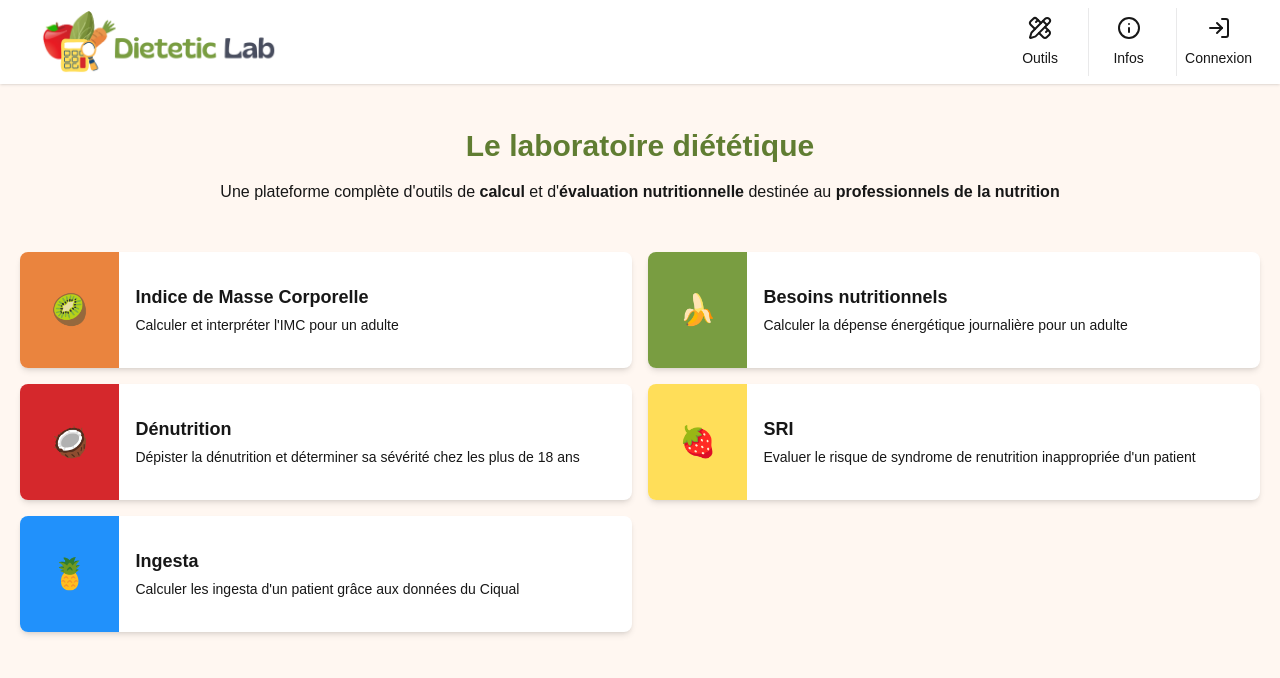
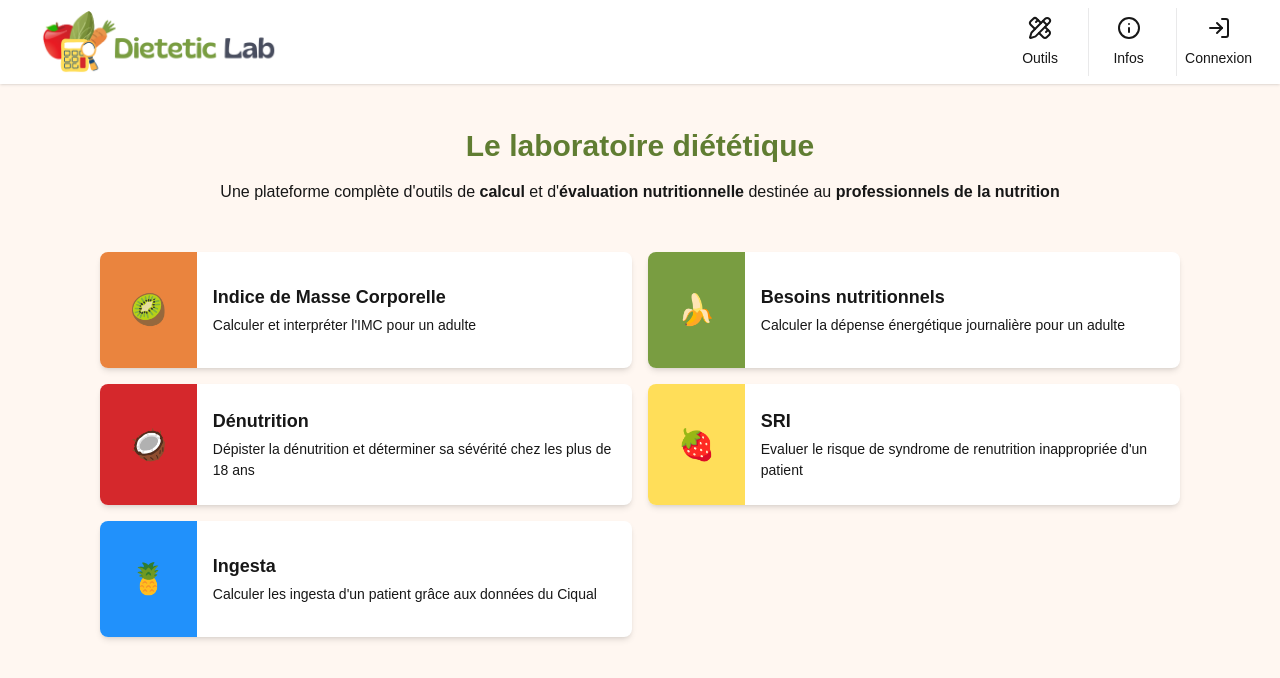
Before and after one commit to Edwige08/dietetic_lab_front, a Next.js app: page / in a window 1280 px wide. Shown: the top 678 px of the page. Built offline with nearby package versions, Linux system fonts and the light colour scheme; no server answers.

Commit message:
update: css for large screens

```diff
--- a/src/app/layout.tsx
+++ b/src/app/layout.tsx
@@ -56,7 +56,9 @@ export default function RootLayout({
                 <Navbar />
               </div>
 
-              {children}
+              <div className="max-w-280 m-auto">
+                {children}
+              </div>
 
               <div className="md:hidden">
                 <Dock />
```
